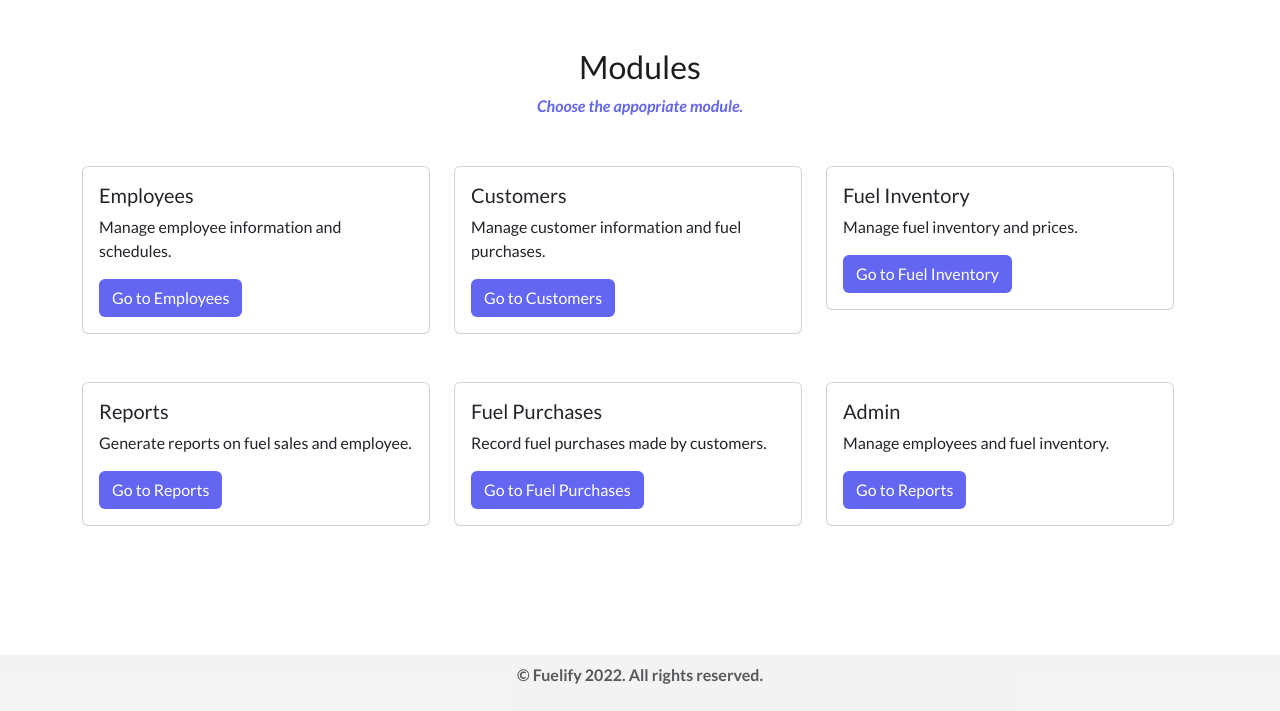
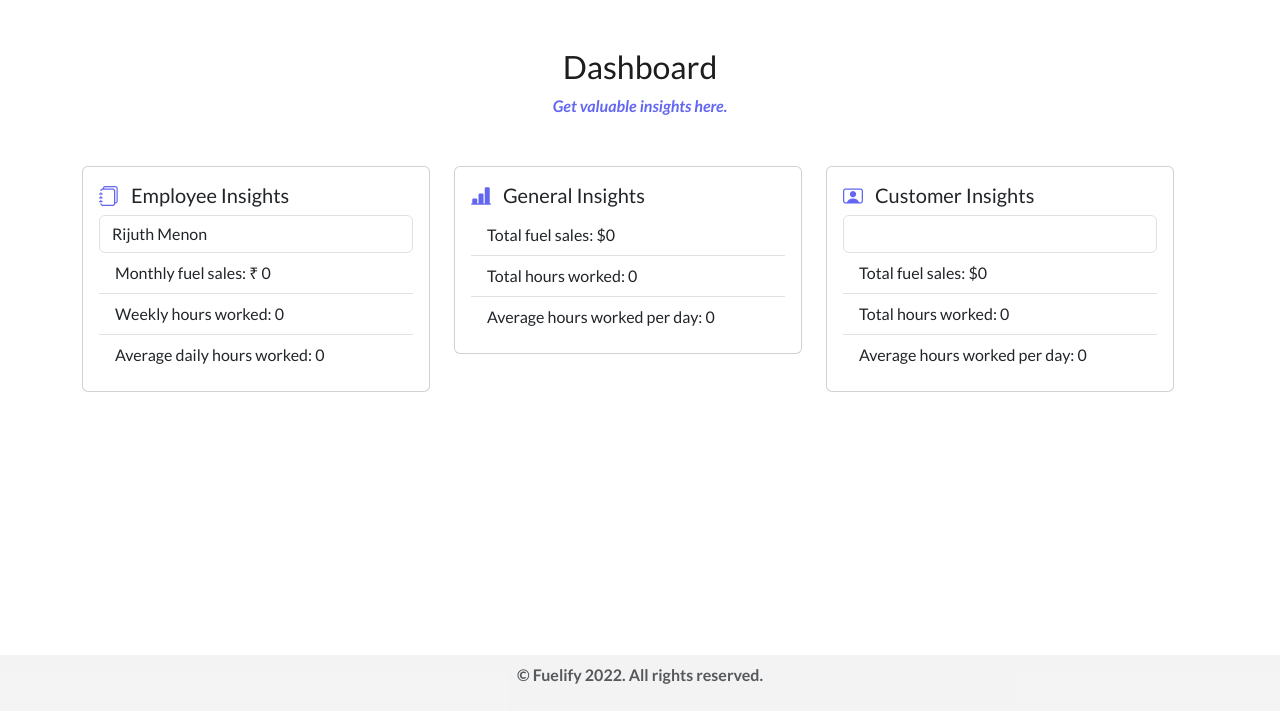
Before and after one commit to MarkisDev/fuelify, a Flask app: page /dashboard in a window 1280 px wide. Shown: the part 89-800 px from the top of the page. Run offline with Flask 2, Linux system fonts and the light colour scheme; the visitor is signed in with stand-in values (Sample User, id 1); data comes from the database, SQL or seed files in the repository; data that the repository does not hold is empty; some libraries are stand-ins or nearby versions.

Commit message:
fixed dashboard for employee insights

```diff
--- a/templates/dashboard.html
+++ b/templates/dashboard.html
@@ -3,62 +3,74 @@
 {% block content %}
 <div class="container">
     <div class="row mb-5">
-        <h2 class="text-center mt-5">Modules</h2>
-        <p class="text-center bi fst-italic fw-bold fs-7  mb-5">Choose the appopriate module.</p>
+        <h2 class="text-center mt-5">Dashboard</h2>
+        <p class="text-center bi fst-italic fw-bold fs-7  mb-5">Get valuable insights here.</p>
         <div class="row">
-            <div class="col-sm-4">
-                <div class="card">
+            <div class="col">
+                <div class="card  mb-3">
                     <div class="card-body">
-                        <h5 class="card-title">Employees</h5>
-                        <p class="card-text">Manage employee information and schedules.</p>
-                        <a href="/employees" class="btn btn-prime">Go to Employees</a>
+                        <h5 class="card-title fs-5"> <i class="bi bi-journals me-2 fs-5"> </i> Employee Insights</i>
+                        </h5>
+                        <form>
+                            <div class="form-group">
+                                <select class="form-control" id="employeeSelect" name="employee_id">
+                                    {% for employee in employees %}
+                                    <option value="{{employee[0]}}">{{employee[1]}} {{employee[2]}}
+                                    </option>
+                                    {%endfor%}
+                                </select>
+                            </div>
+                        </form>
+                        <ul class="list-group list-group-flush">
+                            <li class="list-group-item">Monthly fuel sales: <span id="totalFuelSales">₹ 0</span></li>
+                            <li class="list-group-item">Weekly hours worked: <span id="totalHoursWorked">0</span></li>
+                            <li class="list-group-item">Average daily hours worked: <span
+                                    id="avgHoursWorkedPerDay">0</span>
+                            </li>
+                        </ul>
                     </div>
                 </div>
             </div>
-            <div class="col-sm-4">
-                <div class="card">
+            <div class="col">
+                <div class="card mb-3">
                     <div class="card-body">
-                        <h5 class="card-title">Customers</h5>
-                        <p class="card-text">Manage customer information and fuel purchases.</p>
-                        <a href="/customers" class="btn btn-prime">Go to Customers</a>
+                        <h5 class="card-title fs-5"> <i class="bi bi-bar-chart-line-fill me-2 fs-5"> </i> General
+                            Insights</i>
+                        </h5>
+
+                        <ul class="list-group list-group-flush">
+                            <li class="list-group-item">Total fuel sales: <span id="totalFuelSales">$0</span></li>
+                            <li class="list-group-item">Total hours worked: <span id="totalHoursWorked">0</span></li>
+                            <li class="list-group-item">Average hours worked per day: <span
+                                    id="avgHoursWorkedPerDay">0</span>
+                            </li>
+                        </ul>
                     </div>
                 </div>
             </div>
-            <div class="col-sm-4">
-                <div class="card">
+            <div class="col">
+                <div class="card mb-3">
                     <div class="card-body">
-                        <h5 class="card-title">Fuel Inventory</h5>
-                        <p class="card-text">Manage fuel inventory and prices.</p>
-                        <a href="/fuel_inventory" class="btn btn-prime">Go to Fuel Inventory</a>
-                    </div>
-                </div>
-            </div>
-        </div>
-        <div class="row my-5">
-            <div class="col-sm-4">
-                <div class="card">
-                    <div class="card-body">
-                        <h5 class="card-title">Reports</h5>
-                        <p class="card-text">Generate reports on fuel sales and employee.</p>
-                        <a href="/reports" class="btn btn-prime">Go to Reports</a>
-                    </div>
-                </div>
-            </div>
-            <div class="col-sm-4">
-                <div class="card">
-                    <div class="card-body">
-                        <h5 class="card-title">Fuel Purchases</h5>
-                        <p class="card-text">Record fuel purchases made by customers.</p>
-                        <a href="/fuel_purchases" class="btn btn-prime">Go to Fuel Purchases</a>
-                    </div>
-                </div>
-            </div>
-            <div class="col-sm-4">
-                <div class="card">
-                    <div class="card-body">
-                        <h5 class="card-title">Admin</h5>
-                        <p class="card-text">Manage employees and fuel inventory.</p>
-                        <a href="/reports" class="btn btn-prime">Go to Reports</a>
+                        <h5 class="card-title fs-5"> <i class="bi bi-person-video me-2 fs-5"> </i> Customer
+                            Insights</i>
+                        </h5>
+                        <form>
+                            <div class="form-group">
+                                <select class="form-control" id="customer_id" name="customer_id">
+                                    {% for customer in customers %}
+                                    <option value="{{customer[0]}}">{{customer[1]}} {{customer[2]}}
+                                    </option>
+                                    {%endfor%}
+                                </select>
+                            </div>
+                        </form>
+                        <ul class="list-group list-group-flush">
+                            <li class="list-group-item">Total fuel sales: <span id="totalFuelSales">$0</span></li>
+                            <li class="list-group-item">Total hours worked: <span id="totalHoursWorked">0</span></li>
+                            <li class="list-group-item">Average hours worked per day: <span
+                                    id="avgHoursWorkedPerDay">0</span>
+                            </li>
+                        </ul>
                     </div>
                 </div>
             </div>
```
